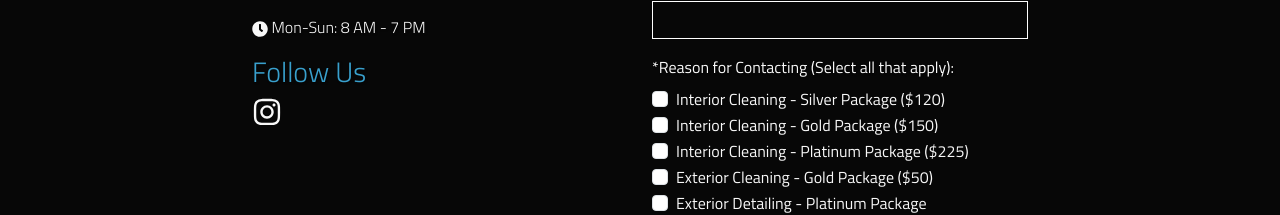
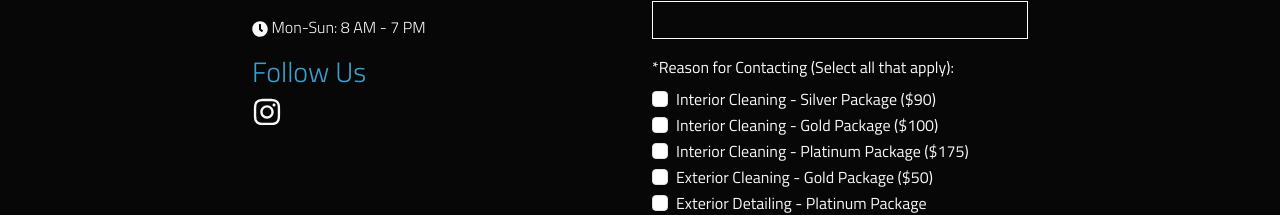
Before and after one commit to grantmacmillan/platinum-auto-detailing, a Next.js app: page /contact in a window 1280 px wide. Shown: the part 545-760 px from the top of the page. Built offline with nearby package versions, Linux system fonts and the light colour scheme; no server answers.

Commit message:
price changes

```diff
--- a/app/components/ContactForm.js
+++ b/app/components/ContactForm.js
@@ -184,7 +184,7 @@ export default function ContactForm() {
                                         onChange={handleReasonChange}
                                     />
                                     <label className="form-check-label" htmlFor="interiorCleaningSilverPackage">
-                                        Interior Cleaning - Silver Package ($120)
+                                        Interior Cleaning - Silver Package ($90)
                                     </label>
                                 </div>
                                 <div className="form-check">
@@ -196,7 +196,7 @@ export default function ContactForm() {
                                         onChange={handleReasonChange}
                                     />
                                     <label className="form-check-label" htmlFor="interiorCleaningGoldPackage">
-                                        Interior Cleaning - Gold Package ($150)
+                                        Interior Cleaning - Gold Package ($100)
                                     </label>
                                 </div>
                                 <div className="form-check">
@@ -208,7 +208,7 @@ export default function ContactForm() {
                                         onChange={handleReasonChange}
                                     />
                                     <label className="form-check-label" htmlFor="interiorCleaningPlatinumPackage">
-                                        Interior Cleaning - Platinum Package ($225)
+                                        Interior Cleaning - Platinum Package ($175)
                                     </label>
                                 </div>
                                 <div className="form-check">
--- a/app/interior-detailing/page.js
+++ b/app/interior-detailing/page.js
@@ -154,7 +154,7 @@ export default function Interior() {
                         <div className="col-md-6 col-lg-4 mb-4">
                             <div className="pricing-card text-start d-flex flex-column justify-content-between delay-1">
                                 <div className="pricing-card-body">
-                                    <p className="pricing-card-title-small silver-text">$120</p>
+                                    <p className="pricing-card-title-small silver-text">$90</p>
                                     <p className="pricing-card-title silver-style">SILVER PACKAGE</p>
                                     <ul className="list-unstyled mt-3 mb-4">
                                         <li><FaCheck /> Full vacuuming throughout the entire vehicle.</li>
@@ -179,7 +179,7 @@ export default function Interior() {
                         <div className="col-md-6 col-lg-4 mb-4">
                             <div className="pricing-card text-start d-flex flex-column justify-content-between delay-2">
                                 <div className="pricing-card-body">
-                                    <p className="pricing-card-title-small gold-text">Starting at $150</p>
+                                    <p className="pricing-card-title-small gold-text">Starting at $100</p>
                                     <h2 className="pricing-card-title gold-style">GOLD PACKAGE</h2>
                                     <ul className="list-unstyled mt-3 mb-4">
                                         <li><FaCheck /> Includes all items from the Silver Package.</li>
@@ -206,7 +206,7 @@ export default function Interior() {
                         <div className="col-md-6 col-lg-4 mb-4">
                             <div className="pricing-card text-start d-flex flex-column justify-content-between delay-3">
                                 <div className="pricing-card-body">
-                                    <p className="pricing-card-title-small">Starting at $225</p>
+                                    <p className="pricing-card-title-small">Starting at $175</p>
                                     <h2 className="pricing-card-title platinum-style">PLATINUM PACKAGE</h2>
                                     <ul className="list-unstyled mt-3 mb-4">
                                         <li><FaCheck /> Includes all items from the Gold Package.</li>
--- a/app/our-services/page.js
+++ b/app/our-services/page.js
@@ -186,7 +186,7 @@ export default function Services() {
                         <div className="col-md-6 col-lg-4 mb-4">
                             <div className="pricing-card text-start d-flex flex-column justify-content-between delay-1">
                                 <div className="pricing-card-body">
-                                    <p className="pricing-card-title-small silver-text">$120</p>
+                                    <p className="pricing-card-title-small silver-text">$90</p>
                                     <p className="pricing-card-title silver-style">SILVER PACKAGE</p>
                                     <ul className="list-unstyled mt-3 mb-4">
                                         <li><FaCheck /> Full vacuuming throughout the entire vehicle.</li>
@@ -211,7 +211,7 @@ export default function Services() {
                         <div className="col-md-6 col-lg-4 mb-4">
                             <div className="pricing-card text-start d-flex flex-column justify-content-between delay-2">
                                 <div className="pricing-card-body">
-                                    <p className="pricing-card-title-small gold-text">Starting at $150</p>
+                                    <p className="pricing-card-title-small gold-text">Starting at $100</p>
                                     <h2 className="pricing-card-title gold-style">GOLD PACKAGE</h2>
                                     <ul className="list-unstyled mt-3 mb-4">
                                         <li><FaCheck /> Includes all items from the Silver Package.</li>
@@ -238,7 +238,7 @@ export default function Services() {
                         <div className="col-md-6 col-lg-4 mb-4">
                             <div className="pricing-card text-start d-flex flex-column justify-content-between delay-3">
                                 <div className="pricing-card-body">
-                                    <p className="pricing-card-title-small">Starting at $225</p>
+                                    <p className="pricing-card-title-small">Starting at $175</p>
                                     <h2 className="pricing-card-title platinum-style">PLATINUM PACKAGE</h2>
                                     <ul className="list-unstyled mt-3 mb-4">
                                         <li><FaCheck /> Includes all items from the Gold Package.</li>
```
